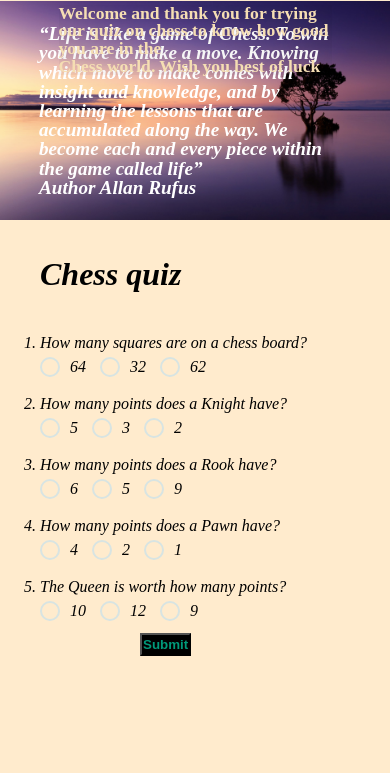
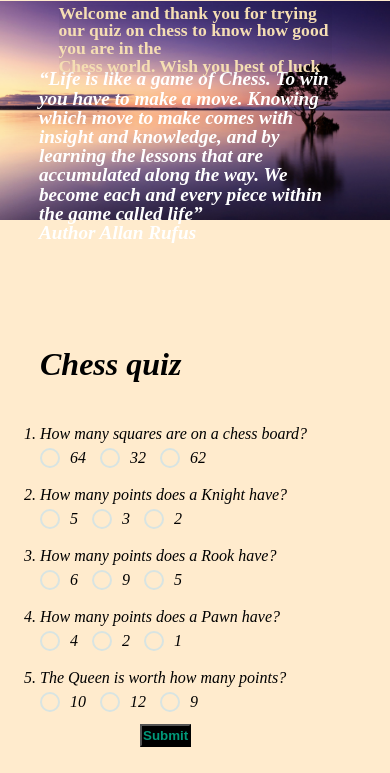
Before and after one commit to Dellawall/Chess-Quiz, a plain HTML site: page index.html in a window 390 px wide. Shown: the part 71-844 px from the top of the page. Drawn offline with Linux system fonts and the light colour scheme.

Commit message:
chaned q3 opt b and c

```diff
--- a/index.html
+++ b/index.html
@@ -118,14 +118,14 @@
                 <div class="radio__radio3">
                     <!-- virtual element  -->
                 </div>
-                <p>5</p>
+                <p>9</p>
             </label>
             <label for="q3c" class="radio3">
                 <input type="radio" name="myradiofield3" id="q3c" class="radio__input3">
                 <div class="radio__radio3">
                     <!-- virtual element  -->
                 </div>
-                <p>9</p>
+                <p>5</p>
             </label>
         </li>
         <li>
--- a/personal.css
+++ b/personal.css
@@ -52,11 +52,10 @@ header .links {
     position: relative;
     display: block;
     overflow: hidden;
-    max-height: 300px;
-    min-height: 200px;
+    height: 310px;
 }
 .hero-section img {
-   height: auto;
+   height: max-content;
     width: 100%;
     float: right;
 }
@@ -213,16 +212,6 @@ header .links {
     .links .right1 a {
         font-size: 1rem;
     }
-    .hero-section {
-        position: relative;
-        display: block;
-        overflow: hidden;
-    }
-    .hero-section img {
-       /* height: auto; */
-        width: 100%;
-        float: right;
-    }
     .allan {
         top: 75px;
         align-items: center;
@@ -233,12 +222,6 @@ header .links {
     }
 }
 @media all and (max-width: 620px) {
-    .hero-section {
-        position: relative;
-        display: block;
-        overflow: hidden;
-
-    }
     .hero-section img {
        /* height: auto; */
         width: 100%;
```
